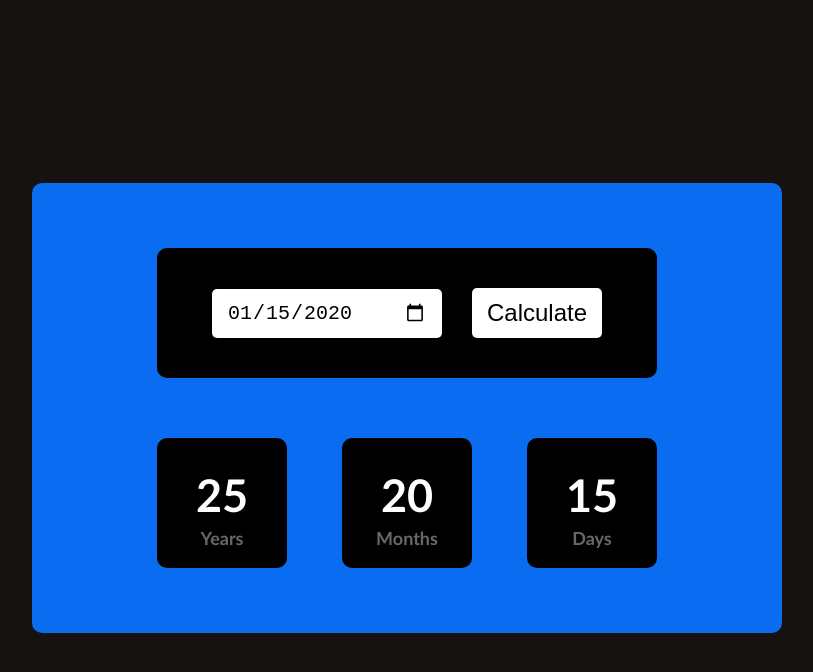
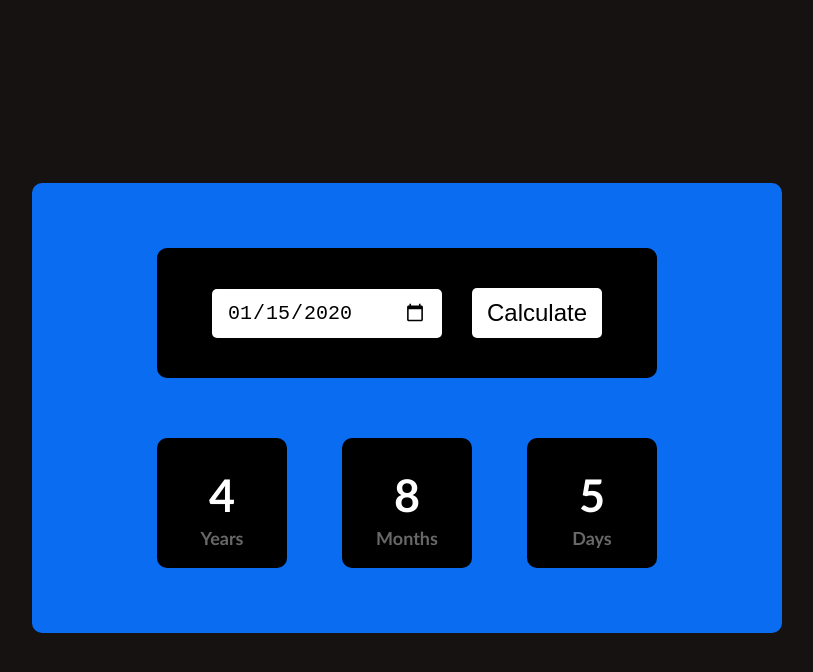
Before and after one commit to AnwarWaxir/Age-Calculator-JS-Task-5, a plain HTML site: page index.html in a window 1280 px wide. Both pictures are taken after typing "2020-01-15" into the empty fields and a click on the button "Calculate". Shown: the whole page, without its empty margins (233-1046 px from the left). Drawn offline with Linux system fonts and the light colour scheme.

Commit message:
change informations in day and month variables. creates 4 if conditions, first for to retrun and show alert if the date input is empty, second for to return and show alert if the DOB after than the current date, third for month and fourth for day. In last assign values to h1 and p tags.

```diff
--- a/index.html
+++ b/index.html
@@ -18,7 +18,7 @@
                 <p>Years</p>
             </div>
             <div>
-                <h1 id="month-number">20</h1>
+                <h1 id="month-number">10</h1>
                 <p>Months</p>
             </div>
             <div>
--- a/script.js
+++ b/script.js
@@ -1,15 +1,44 @@
 document.getElementById('calculateBtn').addEventListener('click', function(){
-    var date_input = document.getElementById('date-input');
-    var final_date_input = date_input.value
-    var  year = document.getElementById('year-number')
-    var month = document.getElementById('month-number')
-    var day = document.getElementById('day-number')
+
+    var date_input = document.getElementById('date-input').value;
+    var outputYear = document.getElementById('year-number')
+    var outputMonth = document.getElementById('month-number')
+    var outputDay = document.getElementById('day-number')
+
+    if(!date_input) {
+        alert('Plz enter a valid date of birth.')
+        return;
+    }
 
     var now = new Date()
-    var dateOfBirth = new Date(final_date_input)
-    var totalTime = now - dateOfBirth;
+    var dateOfBirth = new Date(date_input)
 
-    var year = Math.floor(totalTime / (1000*60*60*24*365.25))
-    var month = Math.floor(totalTime / (1000*60*60*24*30.44))
-    var day = Math.floor(totalTime / (1000*60*60*24))
+    if(now < dateOfBirth) {
+        alert('Date of birth must be current date or earlier than current date.')
+        return;
+    }
+
+    var totalTimeInMilliseconds = now - dateOfBirth;
+
+    // var year = now.getFullYear() - dateOfBirth.getFullYear(); // We can use also use this instead of bottom.
+    var year = Math.floor(totalTimeInMilliseconds / (1000*60*60*24*365.25));
+    // var month = Math.floor(totalTime / (1000*60*60*24*30.44)); // We can use also use this instead of bottom.
+    var month = now.getMonth() - dateOfBirth.getMonth();
+    var day = now.getDate() - dateOfBirth.getDate();
+    console.log(day)
+
+    if (month < 0 || (month === 0 && day < 0)) {
+        year--;
+        month += 12; // Add 12 months to make up for the previous year
+    }
+
+    if (day < 0) {
+        const prevMonth = new Date(now.getFullYear(), now.getMonth(), 0).getDate(); // Days in the previous month
+        day += prevMonth;
+        month--; // Here i decrement month means -1 form months
+    }
+
+    outputYear.textContent = year;
+    outputMonth.textContent = month;
+    outputDay.textContent = day;
 })
```
